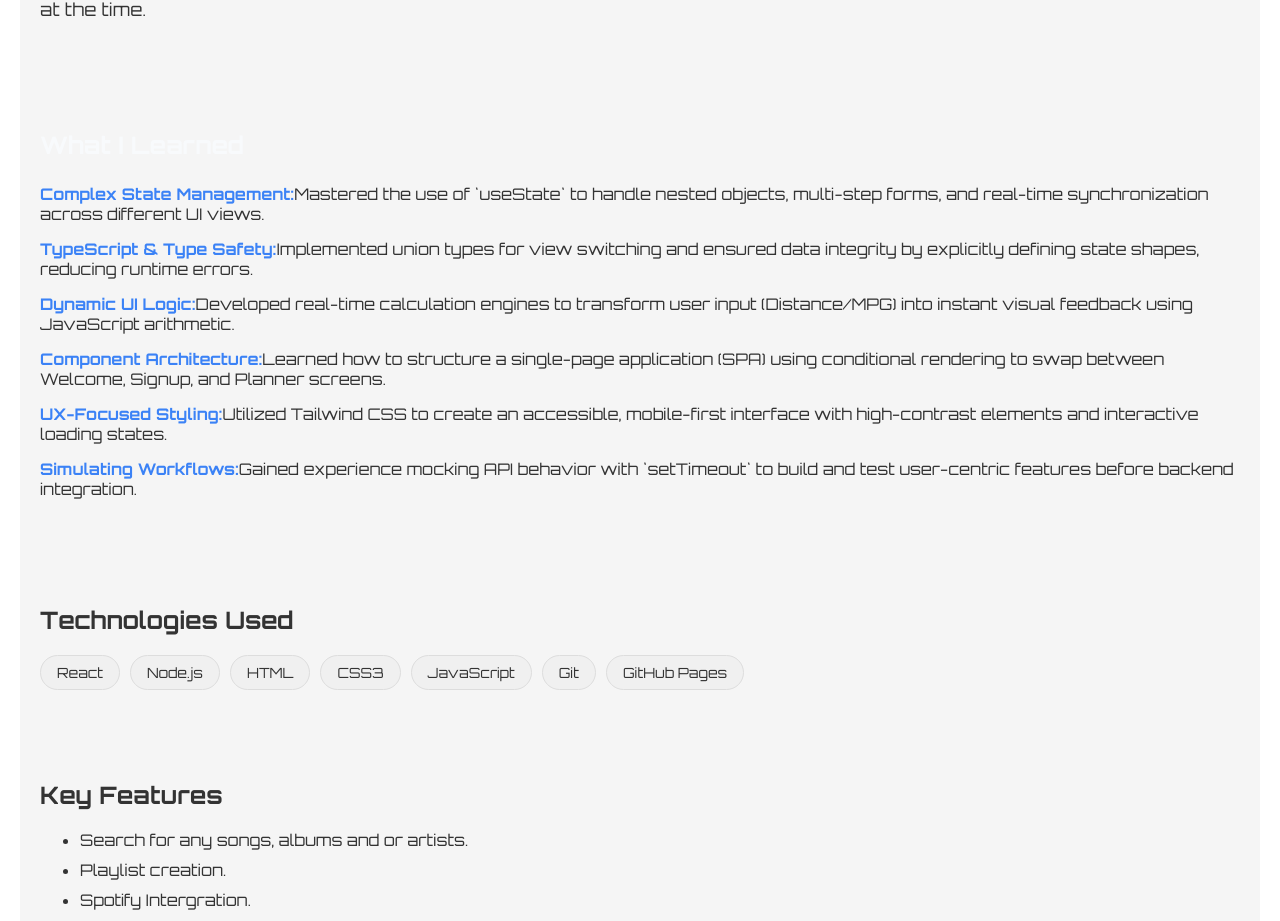
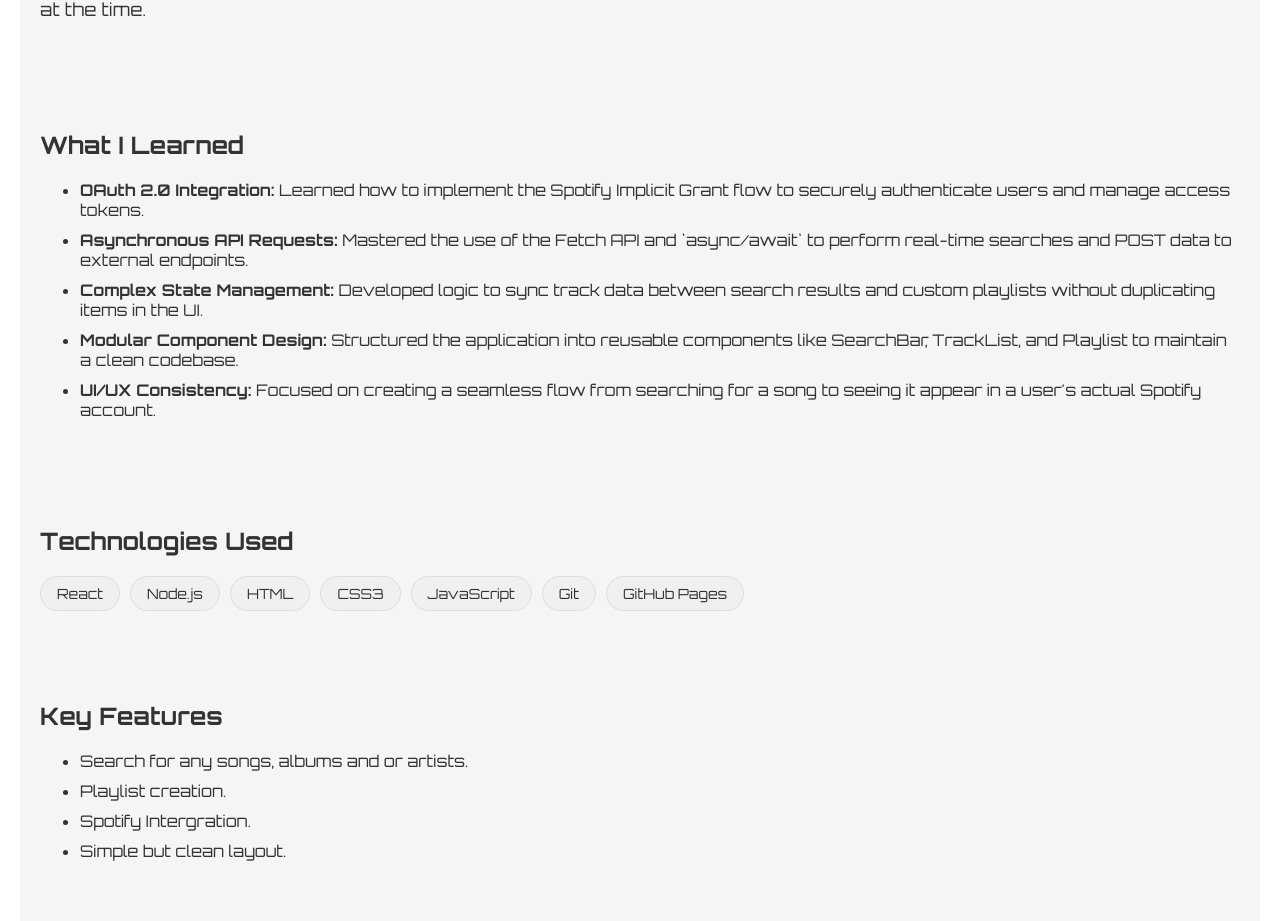
Before and after one commit to corbinreak/Portfolio-v2-react, a React (Vite) app: page /Project2 in a window 1280 px wide. Shown: the part 1352-2273 px from the top of the page. Built offline with nearby package versions, Linux system fonts and the light colour scheme.

Commit message:
Found styling bug in jammming file; fixed.

```diff
--- a/src/Components/Project2.jsx
+++ b/src/Components/Project2.jsx
@@ -104,33 +104,22 @@ function Project2({ darkMode, setDarkMode }) {
 
             {/* What I Learned */}
             <section style={sectionStyle}>
-                <h2 style={{ fontSize: '1.5rem', fontWeight: 'bold', marginBottom: '1.5rem', color: '#f8fafc' }}>
-                What I Learned
-                </h2>
-                <ul style={{ listStyleType: 'none', padding: 0 }}>
-                    <li style={{ marginBottom: '15px' }}>
-                        <strong style={{ color: '#3b82f6' }}>Complex State Management:</strong>
-                        Mastered the use of `useState` to handle nested objects, multi-step forms, and real-time synchronization across different UI views.
+                <h2>What I Learned</h2>
+                <ul>
+                    <li style={{ marginTop: '10px', marginBottom: '10px' }}>
+                        <strong>OAuth 2.0 Integration:</strong> Learned how to implement the Spotify Implicit Grant flow to securely authenticate users and manage access tokens.
                     </li>
-                    <li style={{ marginBottom: '15px' }}>
-                        <strong style={{ color: '#3b82f6' }}>TypeScript & Type Safety:</strong>
-                        Implemented union types for view switching and ensured data integrity by explicitly defining state shapes, reducing runtime errors.
+                    <li style={{ marginTop: '10px', marginBottom: '10px' }}>
+                        <strong>Asynchronous API Requests:</strong> Mastered the use of the Fetch API and `async/await` to perform real-time searches and POST data to external endpoints.
                     </li>
-                    <li style={{ marginBottom: '15px' }}>
-                        <strong style={{ color: '#3b82f6' }}>Dynamic UI Logic:</strong>
-                        Developed real-time calculation engines to transform user input (Distance/MPG) into instant visual feedback using JavaScript arithmetic.
+                    <li style={{ marginTop: '10px', marginBottom: '10px' }}>
+                        <strong>Complex State Management:</strong> Developed logic to sync track data between search results and custom playlists without duplicating items in the UI.
                     </li>
-                    <li style={{ marginBottom: '15px' }}>
-                        <strong style={{ color: '#3b82f6' }}>Component Architecture:</strong>
-                        Learned how to structure a single-page application (SPA) using conditional rendering to swap between Welcome, Signup, and Planner screens.
+                    <li style={{ marginTop: '10px', marginBottom: '10px' }}>
+                        <strong>Modular Component Design:</strong> Structured the application into reusable components like SearchBar, TrackList, and Playlist to maintain a clean codebase.
                     </li>
-                    <li style={{ marginBottom: '15px' }}>
-                        <strong style={{ color: '#3b82f6' }}>UX-Focused Styling:</strong>
-                        Utilized Tailwind CSS to create an accessible, mobile-first interface with high-contrast elements and interactive loading states.
-                    </li>
-                    <li style={{ marginBottom: '15px' }}>
-                        <strong style={{ color: '#3b82f6' }}>Simulating Workflows:</strong>
-                        Gained experience mocking API behavior with `setTimeout` to build and test user-centric features before backend integration.
+                    <li style={{ marginTop: '10px', marginBottom: '10px' }}>
+                        <strong>UI/UX Consistency:</strong> Focused on creating a seamless flow from searching for a song to seeing it appear in a user's actual Spotify account.
                     </li>
                 </ul>
             </section>
```
